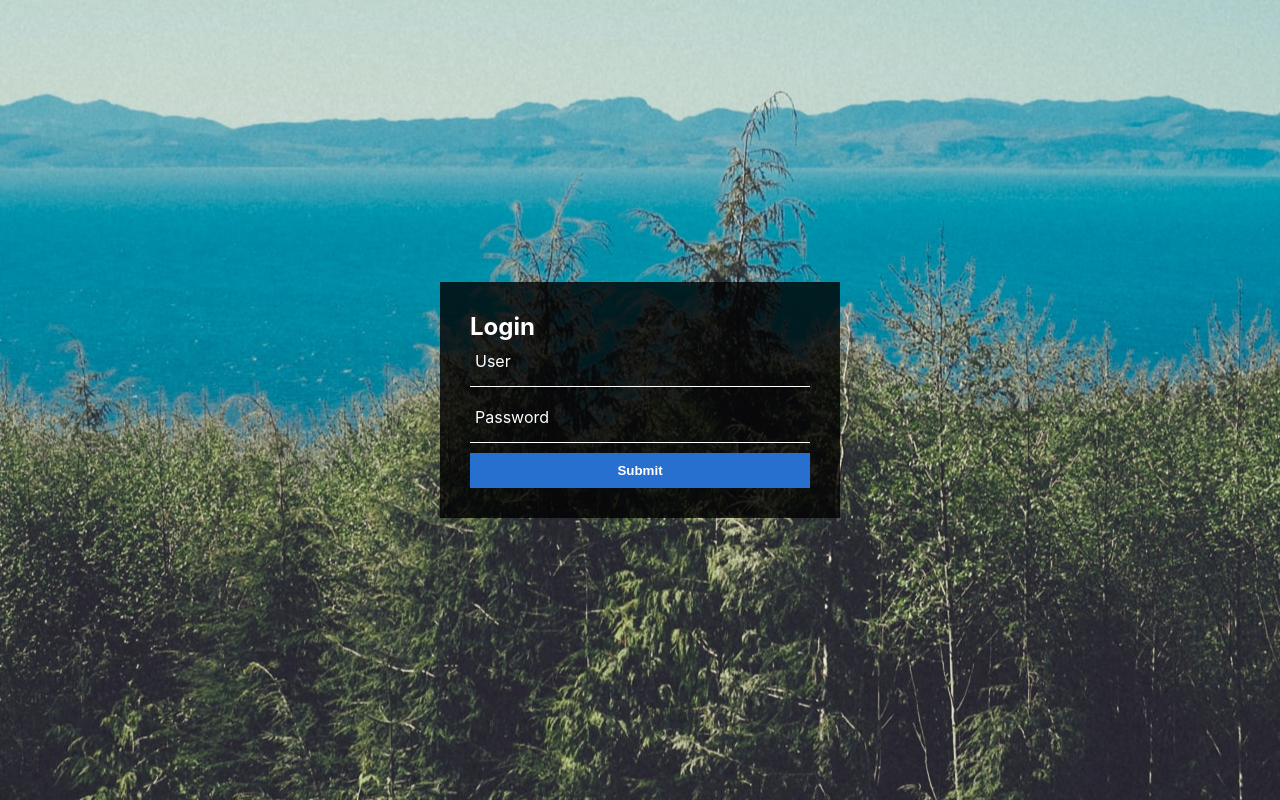
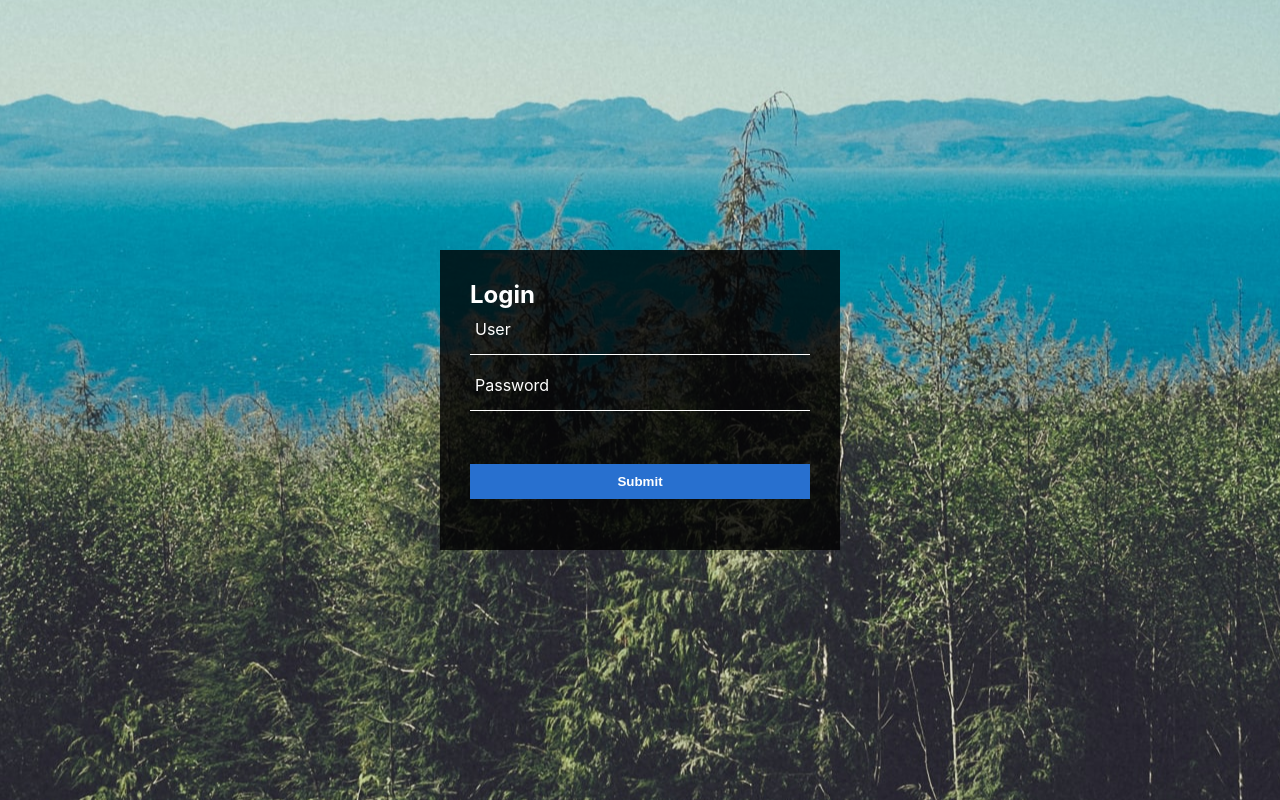
Before and after one commit to lucasnetwork/Login-react, a React (Create React App) app in the folder web/: page / in a window 1280 px wide. Built offline with nearby package versions, Linux system fonts and the light colour scheme.

Commit message:
images of github

```diff
--- a/web/src/App.css
+++ b/web/src/App.css
@@ -16,6 +16,7 @@ html,body,#root,.App{
 }
 .App .box{
   width:400px;
+  height:300px;
   padding:30px;
   background-color: rgba(0, 0, 0, 0.8);
 }
@@ -23,8 +24,10 @@ html,body,#root,.App{
   color:#fff;
 }
 .App .box form{
+  /* position: relative; */
   display:flex;
   flex-direction: column;
+  height: 100%;
 }
 .App .box form div{
   position: relative;
@@ -54,6 +57,14 @@ html,body,#root,.App{
   border:none;
   color:#fff;
   font-weight:bold;
+  outline: none;
+  cursor: pointer;
+  transition: 0.2s;
+  margin-top: auto;
+  margin-bottom: 50px;
+}
+.App .box form input[type="submit"]:active{
+  filter:brightness(50%) ;
 
 }
 .App .box form div input:focus ~ label,
```
Also changed, not shown: 1 other file (tests, documents, lock files or other folders).
